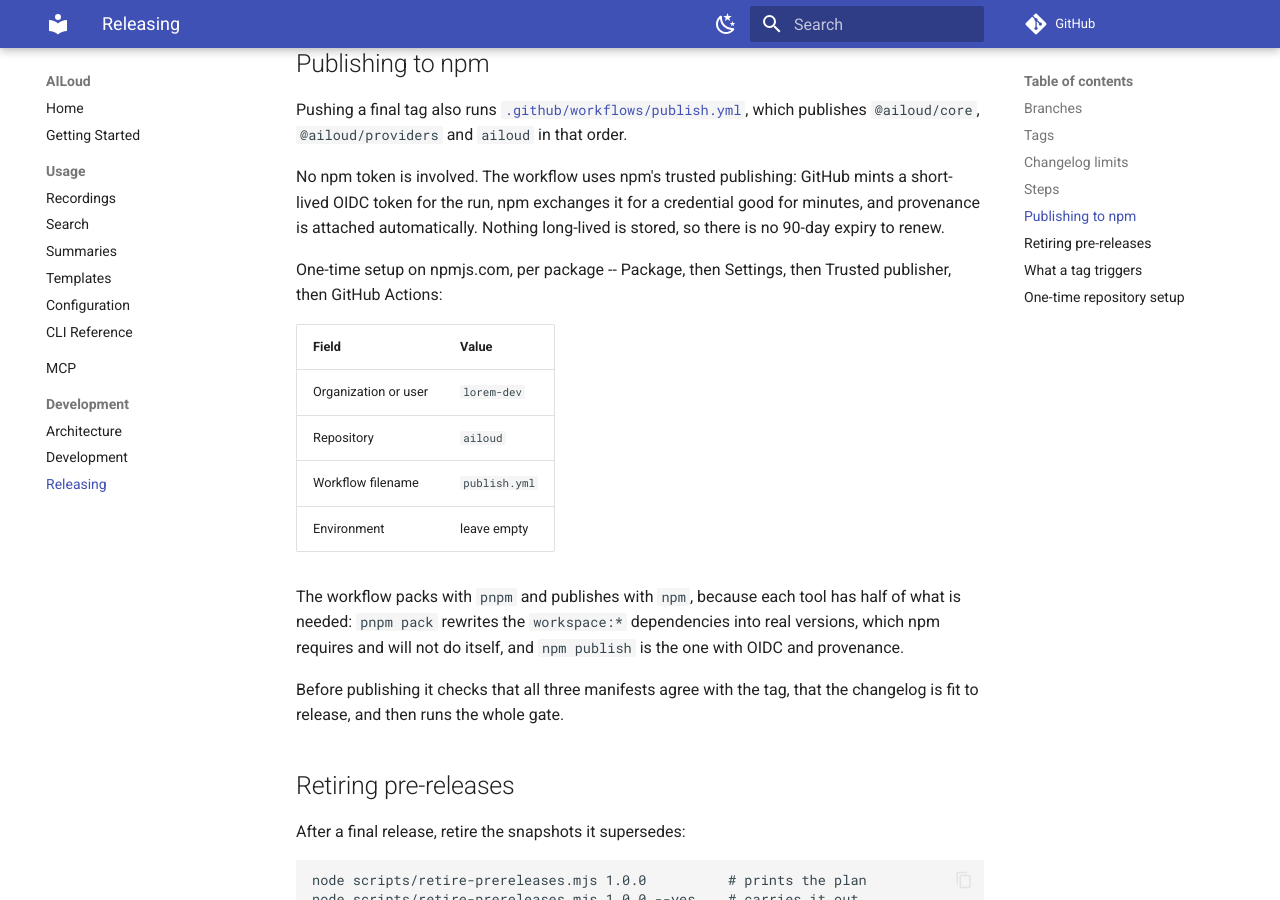
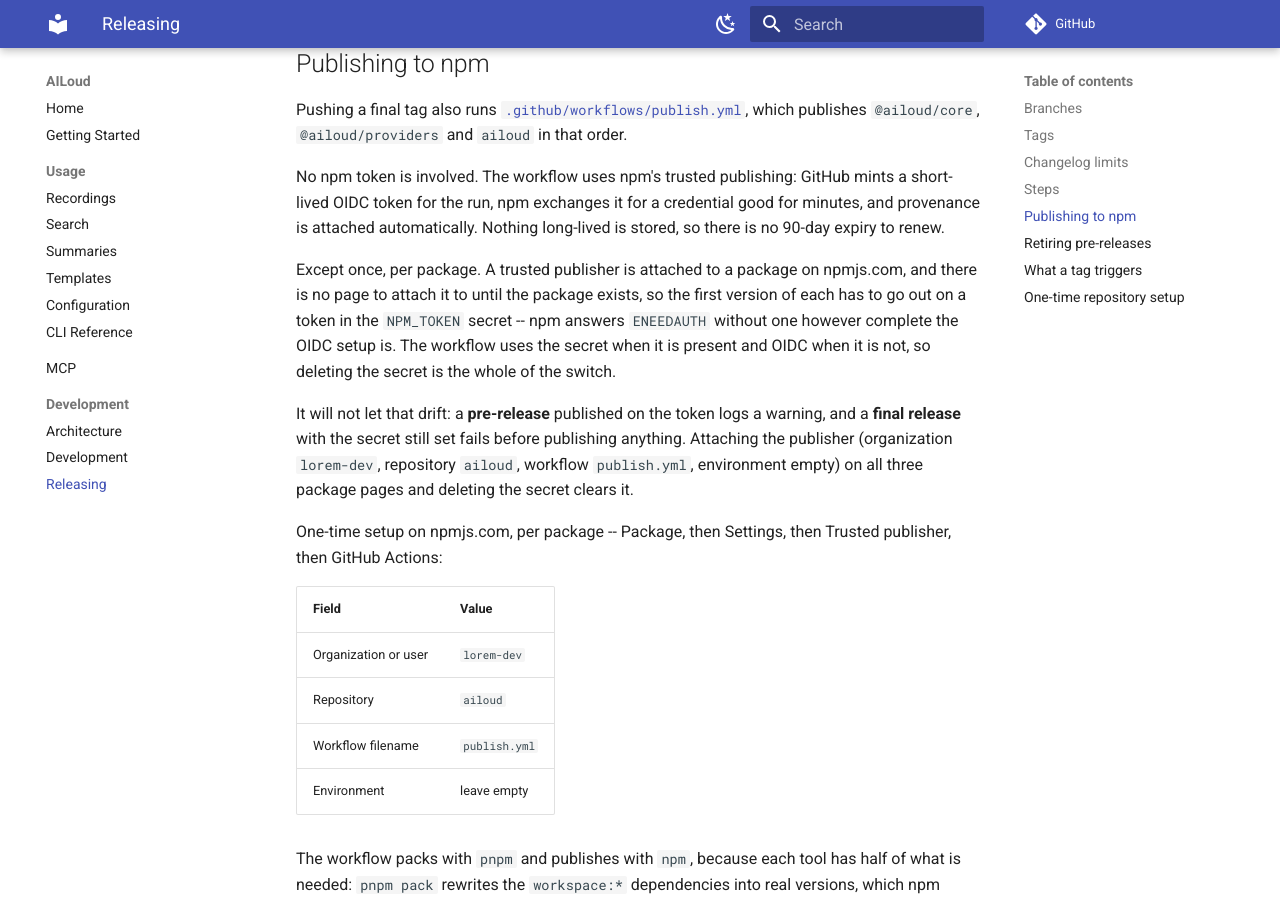
Before and after one commit to lorem-dev/ailoud, an MkDocs documentation site: the page built from docs/development/releasing.md, in a window 1280 px wide and 900 px high, scrolled down 1541 px. Built offline with MkDocs 1.6.1 and Material for MkDocs 9.7.7, drawn with Linux system fonts in a browser that asks for light colours; comment, search, counter and statistics services are not loaded; the version menu is left out.

Commit message:
feat: refuse a final release that would publish on a stored token
The token exists to introduce each package to the registry, because a trusted
publisher is attached to a package that already exists and there is no page to
attach it to before the first publish. That bootstrap is over the moment the
three packages exist -- but a token that keeps working is a token nobody gets
round to removing, and the whole point of OIDC was having nothing stored.

So the rule is enforced rather than remembered: a pre-release published on the
secret logs a warning, and a final release refuses before anything is published
and names the two steps that clear it. Publishing with no secret goes through
OIDC exactly as before.

Simulated all three paths -- pre-release with the token, final with the token,
final without -- because the first version of this check read $version above
the line that assigns it, which under `set -u` would have failed every release
rather than only the ones it means to.

```diff
--- a/docs/development/releasing.md
+++ b/docs/development/releasing.md
@@ -65,6 +65,19 @@
 good for minutes, and provenance is attached automatically. Nothing long-lived
 is stored, so there is no 90-day expiry to renew.
 
+Except once, per package. A trusted publisher is attached to a package on
+npmjs.com, and there is no page to attach it to until the package exists, so
+the first version of each has to go out on a token in the `NPM_TOKEN` secret --
+npm answers `ENEEDAUTH` without one however complete the OIDC setup is. The
+workflow uses the secret when it is present and OIDC when it is not, so
+deleting the secret is the whole of the switch.
+
+It will not let that drift: a **pre-release** published on the token logs a
+warning, and a **final release** with the secret still set fails before
+publishing anything. Attaching the publisher (organization `lorem-dev`,
+repository `ailoud`, workflow `publish.yml`, environment empty) on all three
+package pages and deleting the secret clears it.
+
 One-time setup on npmjs.com, per package -- Package, then Settings, then
 Trusted publisher, then GitHub Actions:
 
```
Also changed, not shown: AGENTS.md (+7 -0 lines), 1 other file.
